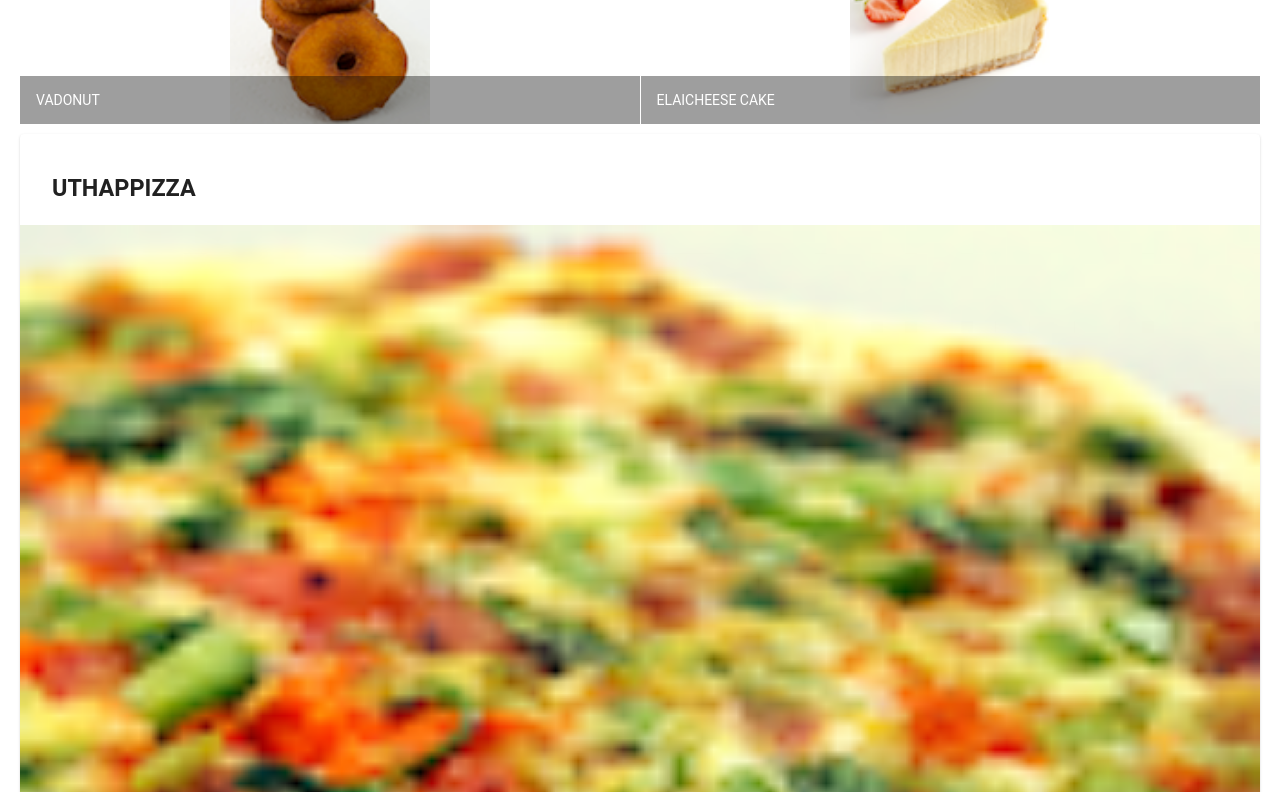
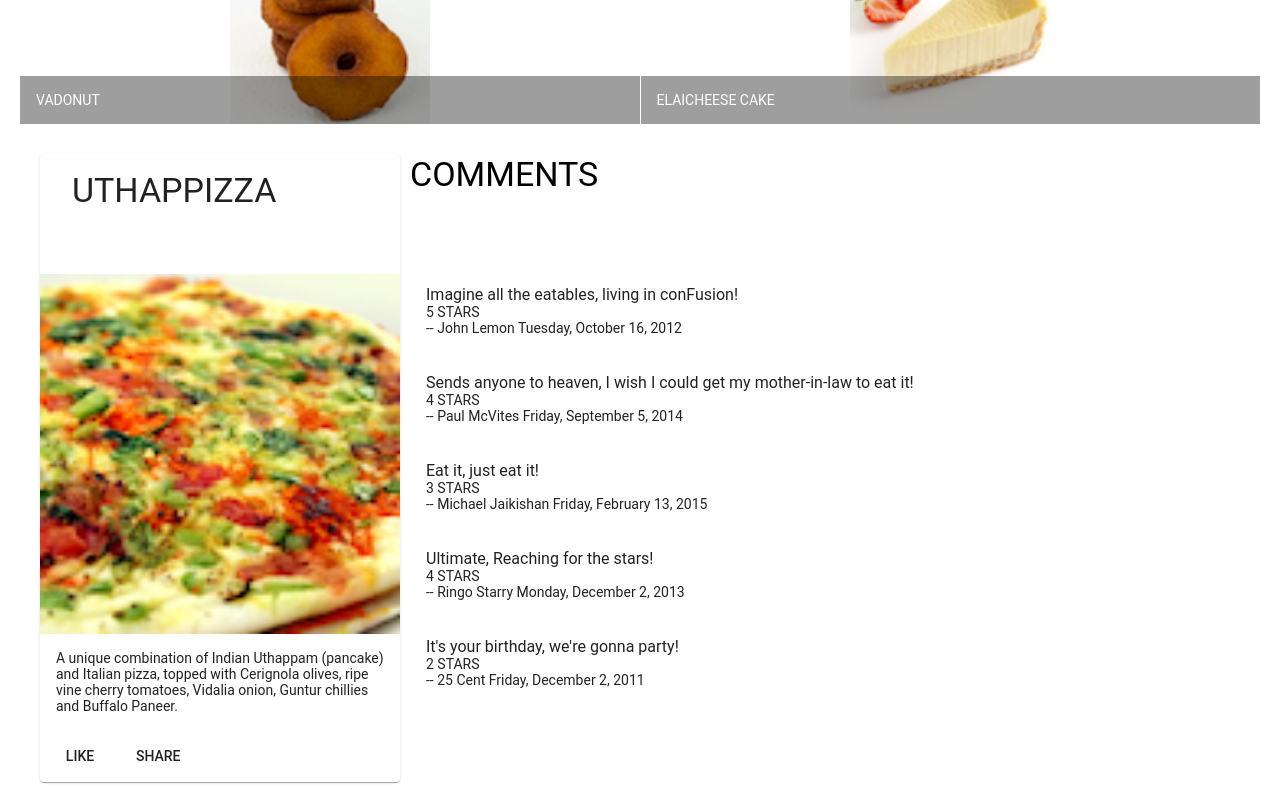
Before and after one commit to MichaelYang005/AngularExerise, an Angular app: page / in a window 1280 px wide. Shown: the part 440-1232 px from the top of the page. Built offline with nearby package versions, Linux system fonts and the light colour scheme; a web font is replaced by a local one.

Commit message:
assignment1

```diff
--- a/src/app/app.module.ts
+++ b/src/app/app.module.ts
@@ -13,11 +13,13 @@ import { MatButtonModule } from '@angular/material/button';
 
 import { AppComponent } from './app.component';
 import { MenuComponent } from './menu/menu.component';
+import { DishdetailComponent } from './dishdetail/dishdetail.component';
 
 @NgModule({
   declarations: [
     AppComponent,
-    MenuComponent
+    MenuComponent,
+    DishdetailComponent
   ],
   imports: [
     BrowserModule,
--- /dev/null
+++ b/src/app/dishdetail/dishdetail.component.html
@@ -0,0 +1,46 @@
+<div class="container"
+    fxLayout="row"
+    fxLayout.sm="column"
+    fxLayout.xs="column"
+
+
+    fxLayoutGap="10px"
+    fxLayoutGap.xs="0">
+  <div fxFlex="30">
+    <div fxFlex *ngIf="dish">
+      <mat-card>
+        <mat-card-header>
+          <mat-card-title >
+            <h3 class="mat-display-1">{{dish.name | uppercase}}</h3>
+          </mat-card-title>
+        </mat-card-header>
+        <img mat-card-image src={{dish.image}} alt={{dish.name}}>
+        <mat-card-content >
+          <p>{{dish.description}}
+          </p>
+        </mat-card-content>
+        <mat-card-actions >
+          <button mat-button>LIKE</button>
+          <button mat-button>SHARE</button>
+        </mat-card-actions>
+      </mat-card>
+    </div>
+  </div>
+  <div fxFlex="60" fxLayout="column" fxLayout-align="start center">
+    <p class="mat-display-1" >COMMENTS</p>
+    <mat-list fxFlex *ngIf="dish">
+
+      <mat-list-item *ngFor="let comment of dish.comments">
+
+        <h1 mat-line> {{comment.comment}} </h1>
+        <p mat-line>
+          <span > {{comment.rating}} STARS</span>
+        </p>
+        <p mat-line>
+          <span> -- {{ comment.author}} {{comment.date | date:'fullDate'}} </span>
+        </p>
+      </mat-list-item>
+    </mat-list>
+
+  </div>
+</div>
--- /dev/null
+++ b/src/app/dishdetail/dishdetail.component.ts
@@ -0,0 +1,62 @@
+import { Component, OnInit } from '@angular/core';
+
+
+const DISH = {
+  id: '0',
+  name: 'Uthappizza',
+  image: '/assets/images/uthappizza.png',
+  category: 'mains',
+  featured: true,
+  label: 'Hot',
+  price: '4.99',
+  // tslint:disable-next-line:max-line-length
+  description: 'A unique combination of Indian Uthappam (pancake) and Italian pizza, topped with Cerignola olives, ripe vine cherry tomatoes, Vidalia onion, Guntur chillies and Buffalo Paneer.',
+  comments: [
+       {
+           rating: 5,
+           comment: 'Imagine all the eatables, living in conFusion!',
+           author: 'John Lemon',
+           date: '2012-10-16T17:57:28.556094Z'
+       },
+       {
+           rating: 4,
+           comment: 'Sends anyone to heaven, I wish I could get my mother-in-law to eat it!',
+           author: 'Paul McVites',
+           date: '2014-09-05T17:57:28.556094Z'
+       },
+       {
+           rating: 3,
+           comment: 'Eat it, just eat it!',
+           author: 'Michael Jaikishan',
+           date: '2015-02-13T17:57:28.556094Z'
+       },
+       {
+           rating: 4,
+           comment: 'Ultimate, Reaching for the stars!',
+           author: 'Ringo Starry',
+           date: '2013-12-02T17:57:28.556094Z'
+       },
+       {
+           rating: 2,
+           comment: 'It\'s your birthday, we\'re gonna party!',
+           author: '25 Cent',
+           date: '2011-12-02T17:57:28.556094Z'
+       }
+   ]
+};
+
+@Component({
+  selector: 'app-dishdetail',
+  templateUrl: './dishdetail.component.html',
+  styleUrls: ['./dishdetail.component.scss']
+})
+export class DishdetailComponent implements OnInit {
+
+  dish = DISH;
+
+  constructor() { }
+
+  ngOnInit() {
+  }
+
+}
--- a/src/app/menu/menu.component.html
+++ b/src/app/menu/menu.component.html
@@ -18,23 +18,7 @@
             </mat-grid-tile>
           </mat-grid-list>
         </div>
-        <div fxFlex *ngIf="selectedDish">
-            <mat-card>
-              <mat-card-header>
-                <mat-card-title>
-                  <h3>{{selectedDish.name | uppercase}}</h3>
-                </mat-card-title>
-              </mat-card-header>
-              <img mat-card-image src={{selectedDish.image}} alt={{selectedDish.name}}>
-              <mat-card-content>
-                <p>{{selectedDish.description}}
-                </p>
-              </mat-card-content>
-              <mat-card-actions>
-                <button mat-button>LIKE</button>
-                <button mat-button>SHARE</button>
-              </mat-card-actions>
-            </mat-card>
-          </div>
+
+        <app-dishdetail></app-dishdetail>
 
 </div>
--- a/src/app/menu/menu.component.ts
+++ b/src/app/menu/menu.component.ts
@@ -1,5 +1,6 @@
 import { Component, OnInit } from '@angular/core';
 import { Dish } from '../shared/dish';
+
 
 const DISHES: Dish[] = [
   {
--- a/src/styles.scss
+++ b/src/styles.scss
@@ -12,3 +12,9 @@ body {
     margin: 20px;
     display: flex;
 }
+
+.commenthead {
+
+  font-size: 20pt;
+  font-weight: bolder;
+}
```
Also changed, not shown: src/app/dishdetail/dishdetail.component.scss (added), 1 other file (tests, documents, lock files or other folders).
